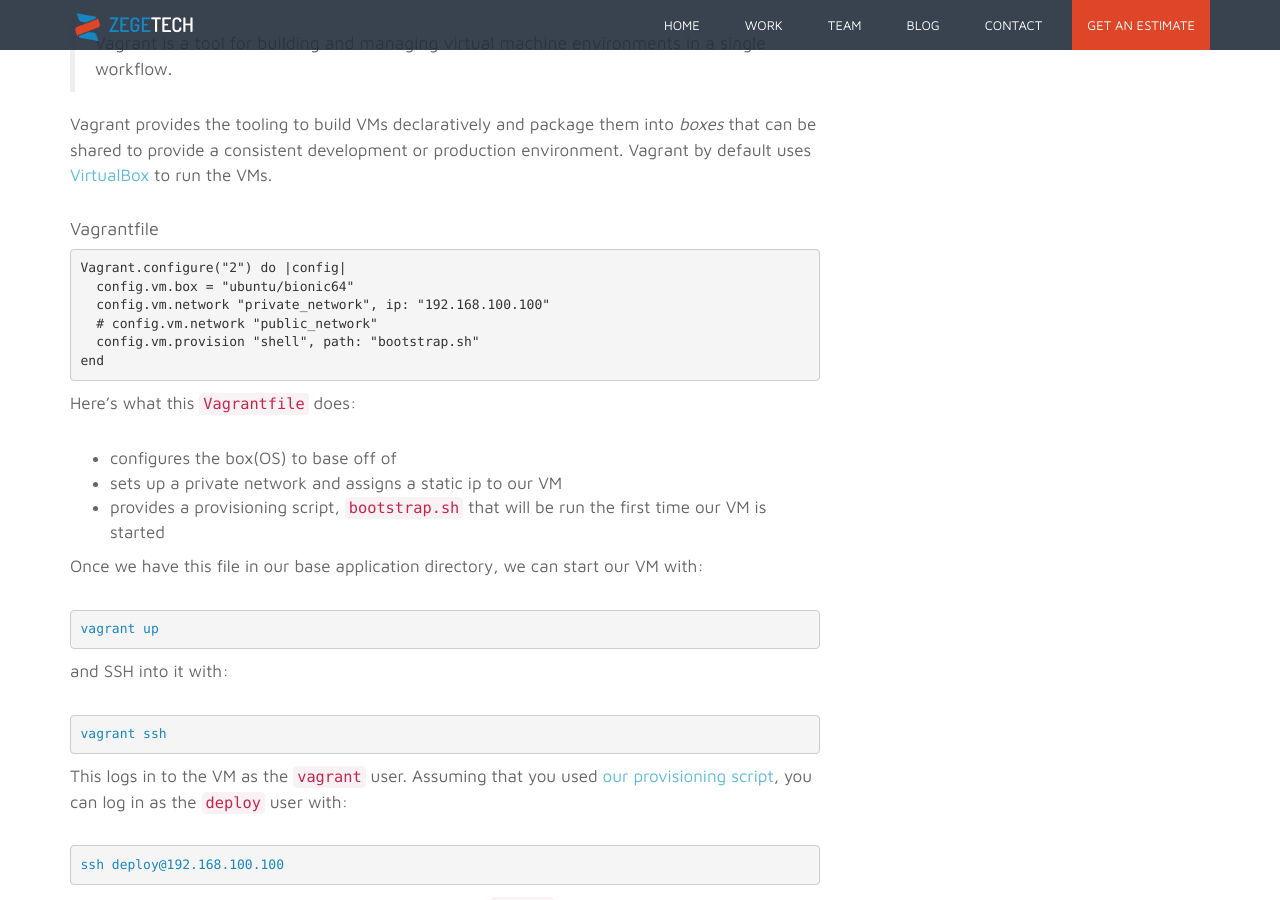
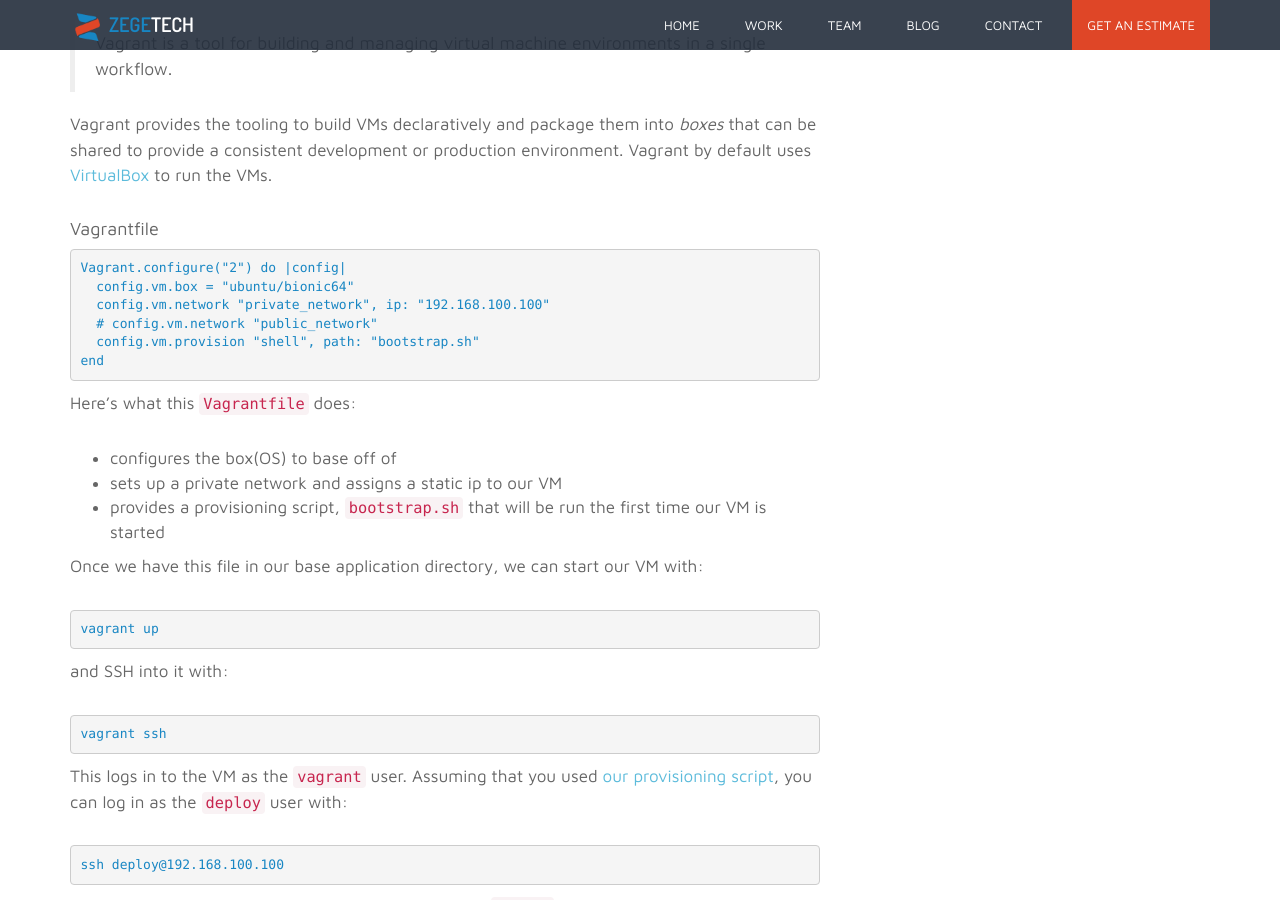
Before and after one commit to zegetech/zegetech.github.io, a Jekyll site: the page built from _posts/2018-11-13-deploy-rails.md, in a window 1280 px wide and 900 px high, scrolled down 7017 px. Built offline with Jekyll 4.4.1, drawn with Linux system fonts in a browser that asks for light colours.

Commit message:
change to default code block

```diff
--- a/_posts/2018-11-13-deploy-rails.md
+++ b/_posts/2018-11-13-deploy-rails.md
@@ -186,15 +186,14 @@
 Vagrant provides the tooling to build VMs declaratively and package them into *boxes* that can be shared to provide a consistent development or production environment.
 Vagrant by default uses [VirtualBox](https://www.virtualbox.org/) to run the VMs.
 #### Vagrantfile
-{% highlight Vagrantfile %}
+~~~ruby
 Vagrant.configure("2") do |config|
   config.vm.box = "ubuntu/bionic64"
   config.vm.network "private_network", ip: "192.168.100.100"
   # config.vm.network "public_network"
   config.vm.provision "shell", path: "bootstrap.sh"
 end
-{% endhighlight %}
-
+~~~
 Here's what this `Vagrantfile` does:
 - configures the box(OS) to base off of
 - sets up a private network and assigns a static ip to our VM
```
